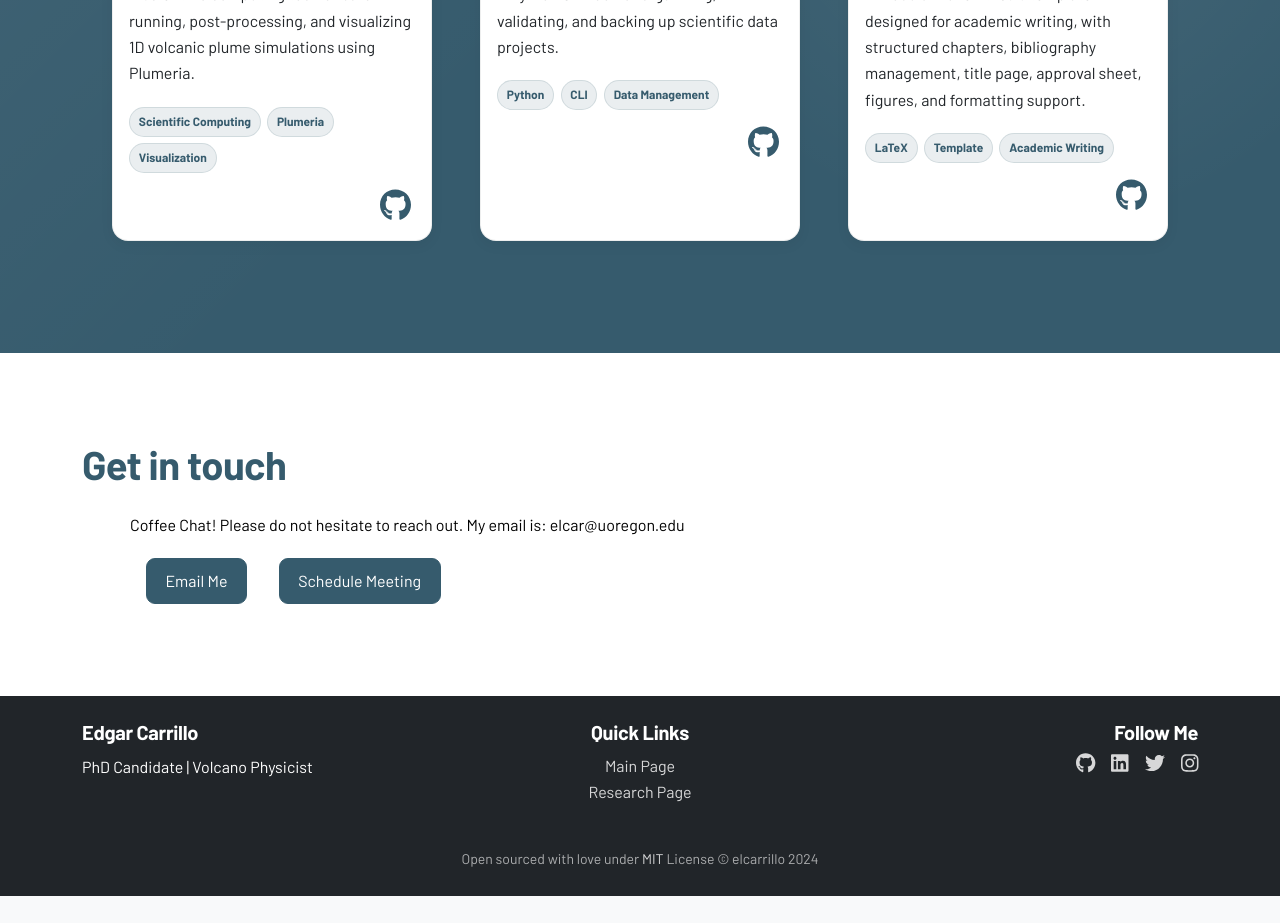
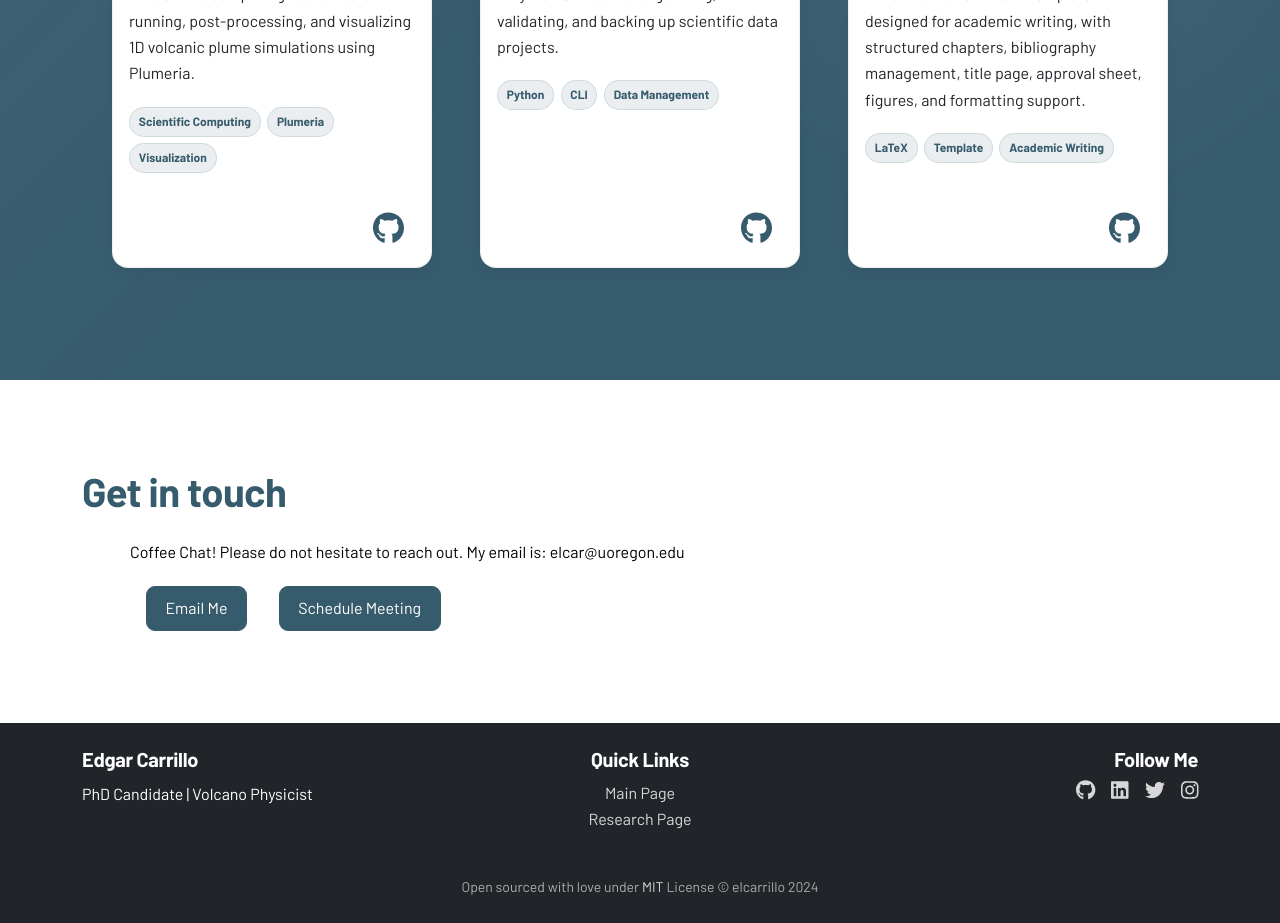
Before and after one commit to elcarrillo/portfolio, a Next.js app: page / in a window 1280 px wide. Shown: the part 1940-2863 px from the top of the page. Before the commit the page ends 2836 px from the top, so only its background shows below. Built offline with nearby package versions, Linux system fonts and the light colour scheme.

Commit message:
upgraded github button in software section

```diff
--- a/styles/custom.global.scss
+++ b/styles/custom.global.scss
@@ -1022,3 +1022,71 @@ h5 {
 
   color: #8fc0d2;
 }
+
+/* =========================================================
+   Software GitHub icon interaction
+   ========================================================= */
+
+.software-card .text-end a {
+  display: inline-flex;
+  align-items: center;
+  justify-content: center;
+
+  padding: 0.45rem;
+
+  border-radius: 50%;
+
+  cursor: pointer;
+
+  transition:
+    transform 0.18s ease,
+    background-color 0.18s ease,
+    box-shadow 0.18s ease;
+}
+
+.software-card .text-end a:hover {
+  transform: translateY(-3px) scale(1.08);
+
+  background-color: rgba(54, 91, 109, 0.10);
+
+  box-shadow:
+    0 4px 12px rgba(54, 91, 109, 0.18);
+}
+
+.software-card .text-end a:active {
+  transform: translateY(0) scale(0.97);
+}
+
+
+/* Dark mode */
+
+[data-bs-theme="dark"] .software-card .text-end a:hover {
+  background-color: rgba(111, 166, 187, 0.14);
+
+  box-shadow:
+    0 4px 14px rgba(111, 166, 187, 0.18);
+}
+
+
+/* Reduced motion */
+
+@media (prefers-reduced-motion: reduce) {
+  .software-card .text-end a {
+    transition: none;
+  }
+
+  .software-card .text-end a:hover,
+  .software-card .text-end a:active {
+    transform: none;
+  }
+}
+
+.software-card {
+  display: flex;
+  flex-direction: column;
+}
+
+.software-card .text-end {
+  margin-top: auto;
+  padding-top: 1rem;
+}
```
